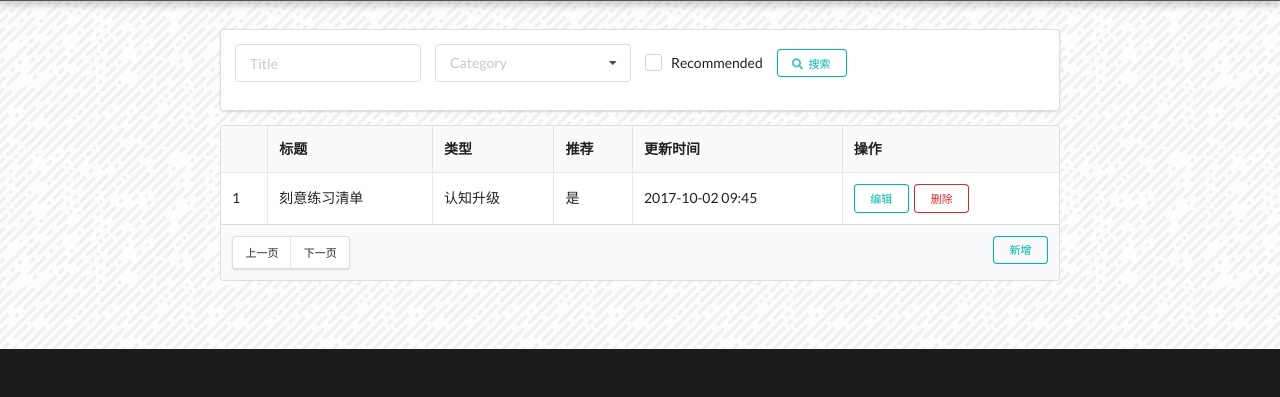
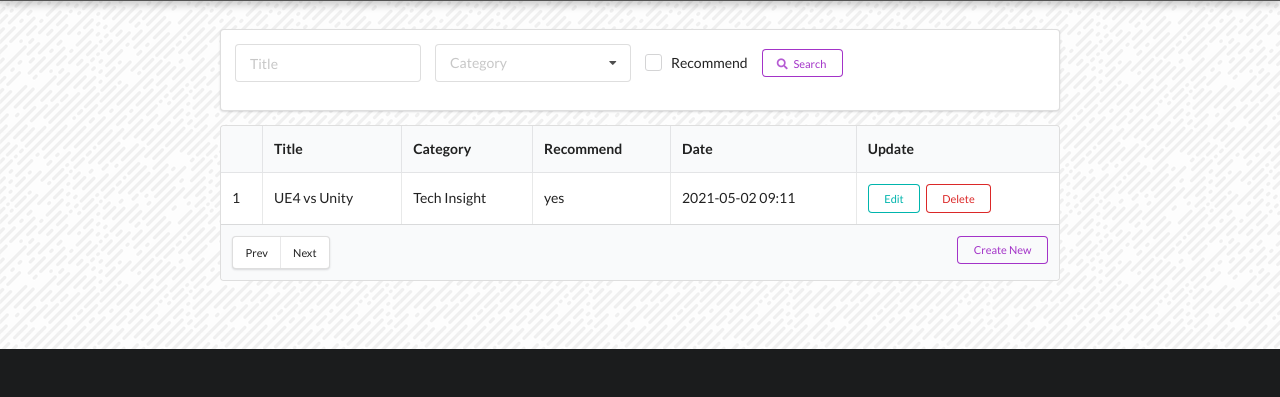
Before and after one commit to zhenxiao-yu/Spring-Boot-Blog, a plain HTML site: page admin/blogManage.html in a window 1280 px wide. Shown: the part 68-465 px from the top of the page. Drawn offline with nearby package versions, Linux system fonts and the light colour scheme.

Commit message:
panel footer update

```diff
--- a/admin/blogManage.html
+++ b/admin/blogManage.html
@@ -22,7 +22,7 @@
             <div class="right m-item m-mobile-hide menu">
                 <div class="ui dropdown item">
                     <div class="text">
-                        <img class="ui avatar image" src="https://unsplash.it/100/100?image=900">
+                        <img class="ui avatar image" src="https://unsplash.it/100/100?image=900" alt="">
                         ZhenXiao Yu
                     </div>
                     <i class="dropdown icon"></i>
@@ -61,50 +61,58 @@
                         </div>
                     </div>
                 </div>
+                <!--is recommended checkbox-->
                 <div class="field">
                     <div class="ui checkbox">
                         <input type="checkbox" id="recommend" name="recommend">
-                        <label for="recommend">Recommended</label>
+                        <label for="recommend">Recommend</label>
                     </div>
                 </div>
+                <!--search-->
                 <div class="field">
-                    <button class="ui mini teal basic button"><i class="search icon"></i>搜索</button>
+                    <button class="ui mini purple basic button"><i class="search icon"></i>Search</button>
                 </div>
+
+
             </div>
         </form>
 
+        <!--posts in table-->
         <table class="ui celled table">
             <thead>
             <tr>
                 <th></th>
-                <th>标题</th>
-                <th>类型</th>
-                <th>推荐</th>
-                <th>更新时间</th>
-                <th>操作</th>
+                <th>Title</th>
+                <th>Category</th>
+                <th>Recommend</th>
+                <th>Date</th>
+                <th>Update</th>
             </tr>
             </thead>
             <tbody>
             <tr>
                 <td>1</td>
-                <td>刻意练习清单</td>
-                <td>认知升级</td>
-                <td>是</td>
-                <td>2017-10-02 09:45</td>
+                <td>UE4 vs Unity</td>
+                <td>Tech Insight</td>
+                <td>yes</td>
+                <td>2021-05-02 09:11</td>
                 <td>
-                    <a href="#" class="ui mini teal basic button">编辑</a>
-                    <a href="#" class="ui mini red basic button">删除</a>
+                    <!--change edit-->
+                    <a href="#" class="ui mini teal basic button">Edit</a>
+                    <a href="#" class="ui mini red basic button">Delete</a>
                 </td>
             </tr>
             </tbody>
             <tfoot>
             <tr>
+                <!--merge 6 columns-->
                 <th colspan="6">
-                    <div class="ui mini pagination menu">
-                        <a class=" item">上一页</a>
-                        <a class=" item">下一页</a>
+                    <div class="ui middle mini pagination menu">
+                        <a class=" item">Prev</a>
+                        <a class=" item">Next</a>
                     </div>
-                    <a href="#" class="ui mini right floated teal basic button">新增</a>
+                    <!--new post-->
+                    <a href="#" class="ui mini right floated purple basic button">Create New</a>
                 </th>
             </tr>
             </tfoot>
```
